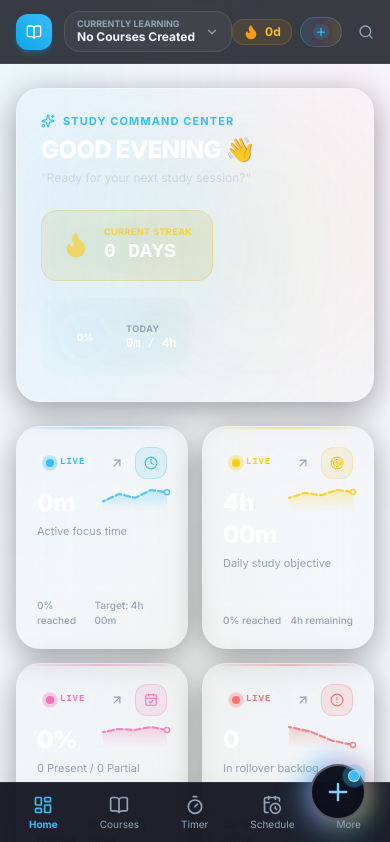
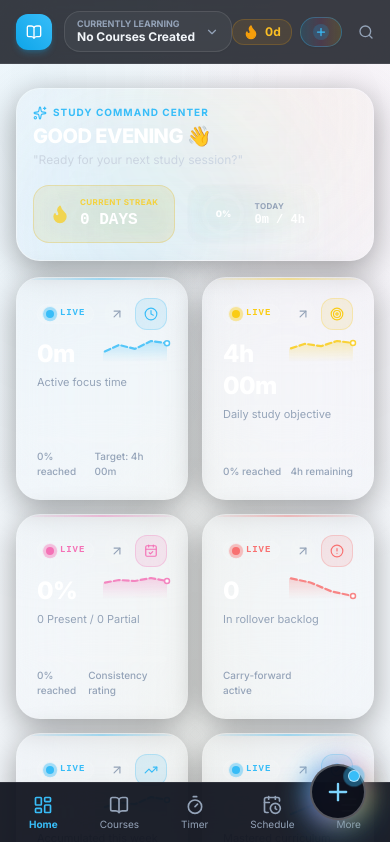
Before and after one commit to srrahulchauhan/studyingsmart, a React (Vite) app: page / in a window 390 px wide. Shown: the top 842 px of the page. Built offline with nearby package versions, Linux system fonts and the light colour scheme.

Commit message:
style: optimize Dashboard header banner size and make it sleek and responsive

```diff
--- a/src/views/DashboardView.jsx
+++ b/src/views/DashboardView.jsx
@@ -143,7 +143,7 @@ export default function DashboardView({
   const userName = settings?.userName || 'Scholar';
 
   return (
-    <div className="space-y-6 sm:space-y-8 animate-fadeIn pb-16">
+    <div className="space-y-4 sm:space-y-6 animate-fadeIn pb-16">
       {/* Session Completion Modal */}
       <SessionCompletionModal
         isOpen={isCompletionModalOpen}
@@ -152,53 +152,53 @@ export default function DashboardView({
         onContinueStudy={handleContinueStudyFromModal}
       />
 
-      {/* ROW 1: STUDY COMMAND CENTER (HERO CARD) - Placed at the top */}
-      <div className="relative overflow-hidden rounded-3xl bg-white/80 dark:bg-white/[0.045] border border-slate-200/80 dark:border-white/[0.10] p-6 sm:p-8 shadow-xl dark:shadow-[0_8px_32px_0_rgba(0,0,0,0.36)] backdrop-blur-2xl command-card flex flex-col md:flex-row md:items-center justify-between gap-6 hover:border-sky-400/30">
-        {/* Subtle Animated Glow Behind Hero Card (Requirement 5) */}
-        <div className="absolute top-0 right-1/4 w-80 h-80 bg-sky-500/[0.08] rounded-full blur-3xl pointer-events-none -z-10 animate-pulse-subtle"></div>
-        <div className="absolute bottom-0 left-1/4 w-80 h-80 bg-yellow-500/[0.05] rounded-full blur-3xl pointer-events-none -z-10 animate-pulse-subtle"></div>
+      {/* ROW 1: STUDY COMMAND CENTER (HERO CARD) - Compact & Responsive */}
+      <div className="relative overflow-hidden rounded-3xl bg-white/80 dark:bg-white/[0.045] border border-slate-200/80 dark:border-white/[0.10] p-4 sm:p-5 shadow-xl dark:shadow-[0_8px_32px_0_rgba(0,0,0,0.36)] backdrop-blur-2xl command-card flex flex-col md:flex-row md:items-center justify-between gap-4 hover:border-sky-400/30">
+        {/* Subtle Animated Glow Behind Hero Card */}
+        <div className="absolute top-0 right-1/4 w-72 h-72 bg-sky-500/[0.08] rounded-full blur-3xl pointer-events-none -z-10 animate-pulse-subtle"></div>
+        <div className="absolute bottom-0 left-1/4 w-72 h-72 bg-yellow-500/[0.05] rounded-full blur-3xl pointer-events-none -z-10 animate-pulse-subtle"></div>
 
         <div>
-          <div className="flex items-center gap-2 text-[11px] font-bold uppercase tracking-widest text-sky-400 mb-1">
+          <div className="flex items-center gap-1.5 text-[10px] font-bold uppercase tracking-widest text-sky-400 mb-0.5">
             <Sparkles className="w-3.5 h-3.5" />
             Study Command Center
           </div>
-          {/* Large White Typography (Requirement 5) */}
-          <h1 className="text-2xl sm:text-4xl font-black text-slate-900 dark:text-white tracking-tight">
+          {/* Typography */}
+          <h1 className="text-xl sm:text-3xl font-black text-slate-900 dark:text-white tracking-tight">
             {getTimeGreeting().toUpperCase()} 👋
           </h1>
-          <p className="text-xs sm:text-sm text-slate-500 dark:text-slate-300 mt-1">
+          <p className="text-xs text-slate-500 dark:text-slate-300 mt-0.5">
             "Ready for your next study session?"
           </p>
         </div>
 
-        {/* Hero Metrics (Requirement 5: TODAY 4h 32m / 5h, Current Streak 12 Days, Yellow streak icon, Sky-blue progress ring) */}
-        <div className="flex flex-wrap items-center gap-4 shrink-0">
-          {/* Current Streak with Yellow streak icon */}
-          <div className="flex items-center gap-3.5 p-3.5 px-5 rounded-2xl bg-yellow-500/10 border border-yellow-500/25 text-yellow-400 backdrop-blur-md">
-            <Flame className="w-7 h-7 fill-yellow-400 text-yellow-400 animate-pulse" />
+        {/* Hero Metrics */}
+        <div className="flex flex-wrap items-center gap-3 shrink-0">
+          {/* Current Streak */}
+          <div className="flex items-center gap-2.5 p-2.5 px-4 rounded-2xl bg-yellow-500/10 border border-yellow-500/25 text-yellow-400 backdrop-blur-md">
+            <Flame className="w-5 h-5 fill-yellow-400 text-yellow-400 animate-pulse" />
             <div>
-              <span className="text-[9px] uppercase font-bold text-yellow-400/80 block tracking-wider">
+              <span className="text-[8px] uppercase font-bold text-yellow-400/80 block tracking-wider">
                 Current Streak
               </span>
-              <div className="text-xl font-black text-slate-900 dark:text-white font-mono">
+              <div className="text-base sm:text-lg font-black text-slate-900 dark:text-white font-mono">
                 <AnimatedNumber value={streak.current} /> DAYS
               </div>
             </div>
           </div>
 
-          {/* Today Quota with Sky-blue progress ring */}
-          <div className="flex items-center gap-3.5 p-3 px-4 rounded-2xl bg-white/40 dark:bg-white/[0.035] border border-slate-200/80 dark:border-white/[0.08] backdrop-blur-md">
+          {/* Today Quota */}
+          <div className="flex items-center gap-2.5 p-2 px-3.5 rounded-2xl bg-white/40 dark:bg-white/[0.035] border border-slate-200/80 dark:border-white/[0.08] backdrop-blur-md">
             <ProgressRing
               progress={dailyProgress}
-              size={54}
-              strokeWidth={5}
+              size={42}
+              strokeWidth={4}
               variant="sky"
             >
-              <span className="text-[10px] font-black text-white">{dailyProgress}%</span>
+              <span className="text-[9px] font-black text-white">{dailyProgress}%</span>
             </ProgressRing>
             <div>
-              <span className="text-[9px] uppercase font-bold text-slate-400 block tracking-wider">
+              <span className="text-[8px] uppercase font-bold text-slate-400 block tracking-wider">
                 Today
               </span>
               <div className="text-xs font-black text-slate-900 dark:text-white font-mono">
```
